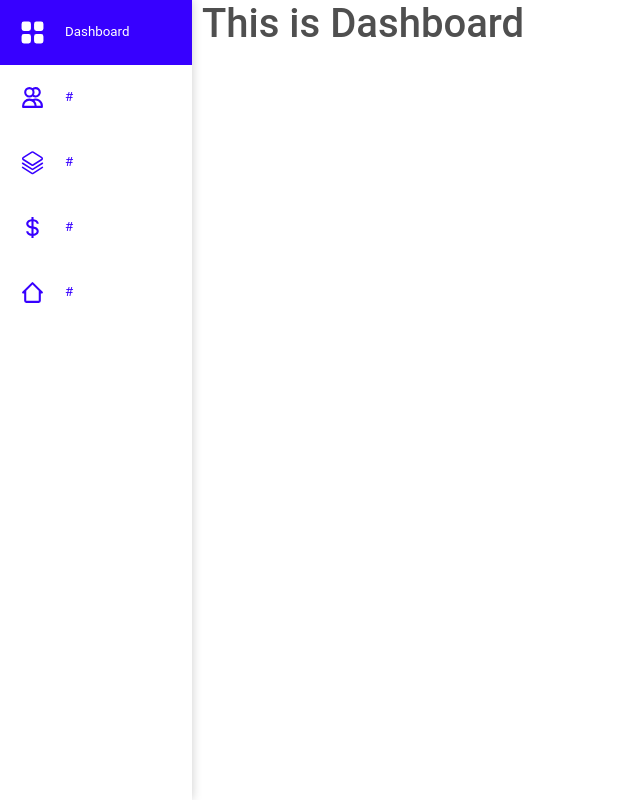
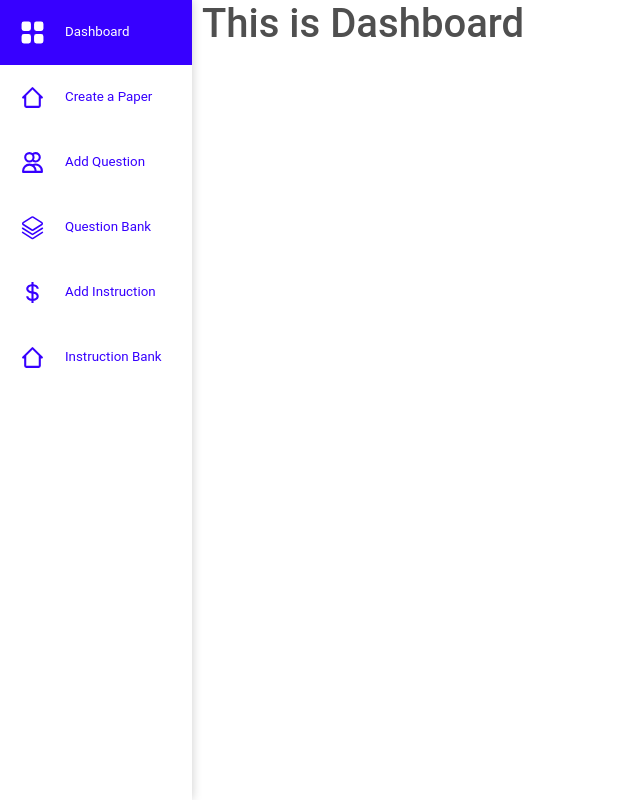
Before and after one commit to YBuddhika8saw/QPaper, a React (Create React App) app in the folder frontend/: page / in a window 1280 px wide. Shown: the whole page, without its empty margins (0-640 px from the left). Built offline with nearby package versions, Linux system fonts and the light colour scheme.

Commit message:
update sidebar

```diff
--- a/frontend/src/components/Sidebar.jsx
+++ b/frontend/src/components/Sidebar.jsx
@@ -13,35 +13,41 @@ export default function Sidebar() {
   return (
     <div>
           <div class="sidebar">
-            <Link to="/adminDashboard">
+            <Link to="#">
               <span className="iconSize">
                 <BsFillGridFill size={25} />
               </span>
               Dashboard
             </Link>
-            <Link to="/Users">
+            <Link to="#">
+              <span className="iconSize">
+                <BiHomeAlt2 size={25} />
+              </span>
+              Create a Paper
+            </Link>
+            <Link to="#">
               <span className="iconSize">
                 <HiOutlineUsers size={25} />
               </span>
-              #
+              Add Question
             </Link>
-            <Link to="/TicketSupports">
+            <Link to="#">
               <span className="iconSize">
                 <GoStack size={25} />
               </span>
-              #
+              Question Bank
             </Link>
-            <Link to="/Revenue">
+            <Link to="#">
               <span className="iconSize">
                 <BiDollar size={25} />
               </span>
-              #
+              Add Instruction
             </Link>
-            <Link to="/AdminEvents">
+            <Link to="#">
               <span className="iconSize">
                 <BiHomeAlt2 size={25} />
               </span>
-              #
+              Instruction Bank
             </Link>
             </div>
         </div>
```
